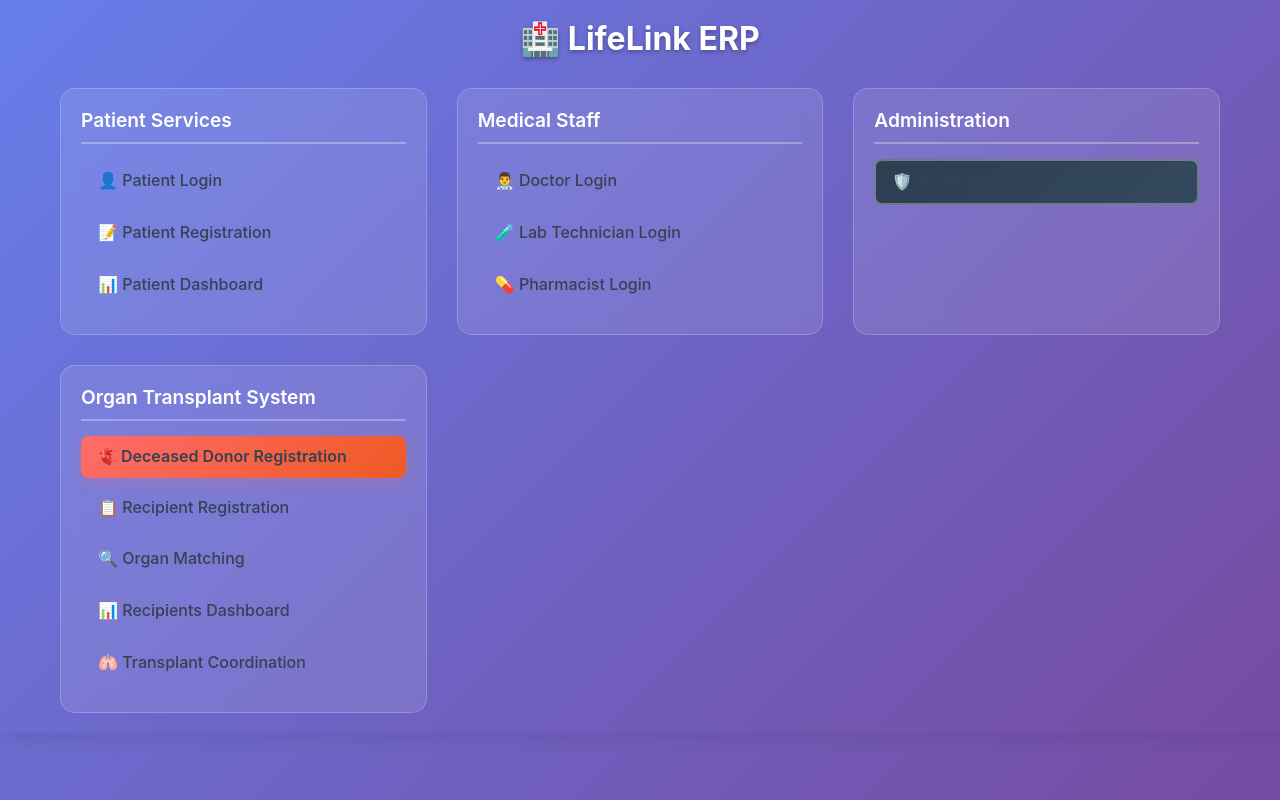
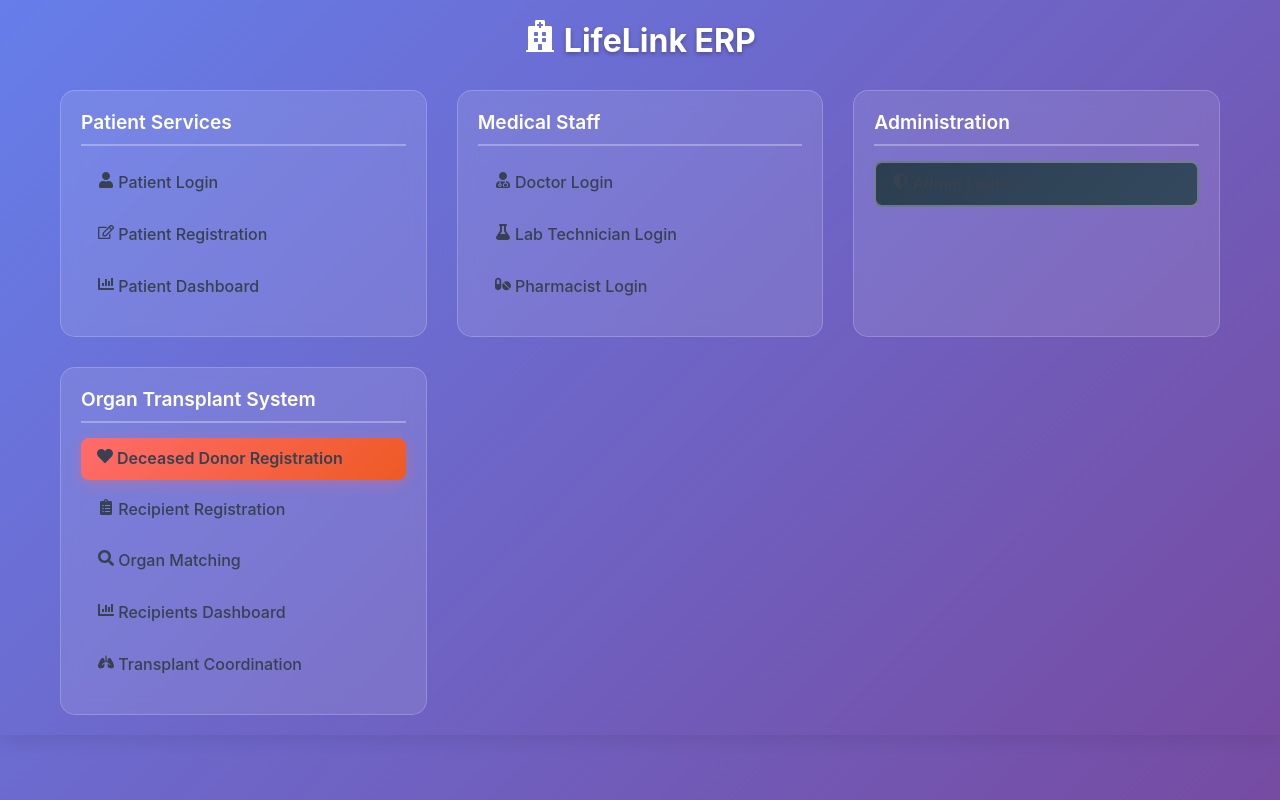
Before and after one commit to MidhulaRajesh/hospital-erp, a React (Vite) app in the folder lifelink-erp/: page / in a window 1280 px wide. Built offline with nearby package versions, Linux system fonts and the light colour scheme.

Commit message:
Navigation added

```diff
--- a/lifelink-erp/src/Navigation.jsx
+++ b/lifelink-erp/src/Navigation.jsx
@@ -1,4 +1,5 @@
 import React from 'react';
+import { FaHospital, FaUser, FaRegEdit, FaChartBar, FaUserMd, FaFlask, FaPills, FaShieldAlt, FaHeart, FaClipboardList, FaSearch, FaLungs } from 'react-icons/fa';
 import { Link, useNavigate } from 'react-router-dom';
 import './Navigation.css';
 
@@ -9,59 +10,59 @@ const Navigation = () => {
     <nav className="main-navigation">
       <div className="nav-container">
         <div className="nav-brand">
-          <h2>🏥 LifeLink ERP</h2>
+          <h2><FaHospital /> LifeLink ERP</h2>
         </div>
 
         <div className="nav-links">
           <div className="nav-section">
             <h3>Patient Services</h3>
             <Link to="/login" className="nav-link">
-              👤 Patient Login
+              <FaUser /> Patient Login
             </Link>
             <Link to="/register" className="nav-link">
-              📝 Patient Registration
+              <FaRegEdit /> Patient Registration
             </Link>
             <Link to="/dashboard" className="nav-link">
-              📊 Patient Dashboard
+              <FaChartBar /> Patient Dashboard
             </Link>
           </div>
 
           <div className="nav-section">
             <h3>Medical Staff</h3>
             <Link to="/doctor-login" className="nav-link">
-              👨‍⚕️ Doctor Login
+              <FaUserMd /> Doctor Login
             </Link>
             <Link to="/lab-login" className="nav-link">
-              🧪 Lab Technician Login
+              <FaFlask /> Lab Technician Login
             </Link>
             <Link to="/pharmacist-login" className="nav-link">
-              💊 Pharmacist Login
+              <FaPills /> Pharmacist Login
             </Link>
           </div>
 
           <div className="nav-section">
             <h3>Administration</h3>
             <Link to="/admin-login" className="nav-link admin-link">
-              🛡️ Admin Login
+              <FaShieldAlt /> Admin Login
             </Link>
           </div>
 
           <div className="nav-section">
             <h3>Organ Transplant System</h3>
             <Link to="/deceased-donor-registration" className="nav-link primary">
-              🫀 Deceased Donor Registration
+              <FaHeart /> Deceased Donor Registration
             </Link>
             <Link to="/recipient-registration" className="nav-link">
-              📋 Recipient Registration
+              <FaClipboardList /> Recipient Registration
             </Link>
             <Link to="/organ-matching" className="nav-link">
-              🔍 Organ Matching
+              <FaSearch /> Organ Matching
             </Link>
             <Link to="/recipient-dashboard" className="nav-link">
-              📊 Recipients Dashboard
+              <FaChartBar /> Recipients Dashboard
             </Link>
             <Link to="/organ-transplant" className="nav-link">
-              🫁 Transplant Coordination
+              <FaLungs /> Transplant Coordination
             </Link>
           </div>
         </div>
```
